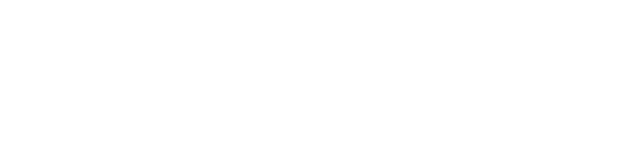
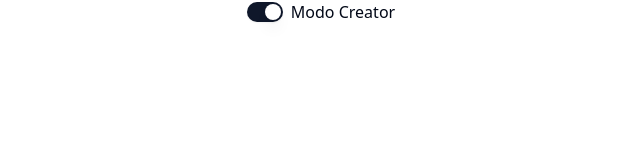
Before and after one commit to LuanChagas/prototipo-empr, a plain HTML site: page index.html in a window 1280 px wide. Shown: the whole page, without its empty margins (319-959 px from the left). Drawn offline with Linux system fonts and the light colour scheme; the site is published under a folder, as on GitHub Pages, so addresses that start at the root find nothing.

Commit message:
mudando rota dos arquivos estatuicos

```diff
--- a/index.html
+++ b/index.html
@@ -8,8 +8,8 @@
     <link rel="preconnect" href="https://fonts.gstatic.com" crossorigin>
     <link href="https://fonts.googleapis.com/css2?family=Roboto+Flex:opsz,wght@8..144,100;8..144,300;8..144,400;8..144,500;8..144,600;8..144,700&display=swap" rel="stylesheet">
     <title>Vite + React + TS</title>
-    <script type="module" crossorigin src="/assets/index-aSU38UBC.js"></script>
-    <link rel="stylesheet" crossorigin href="/assets/index-9su_wVmN.css">
+    <script type="module" crossorigin src="./assets/index-aSU38UBC.js"></script>
+    <link rel="stylesheet" crossorigin href="./assets/index-9su_wVmN.css">
   </head>
   <body class="bg-slate-100 w-full">
     <div id="root"></div>
```
